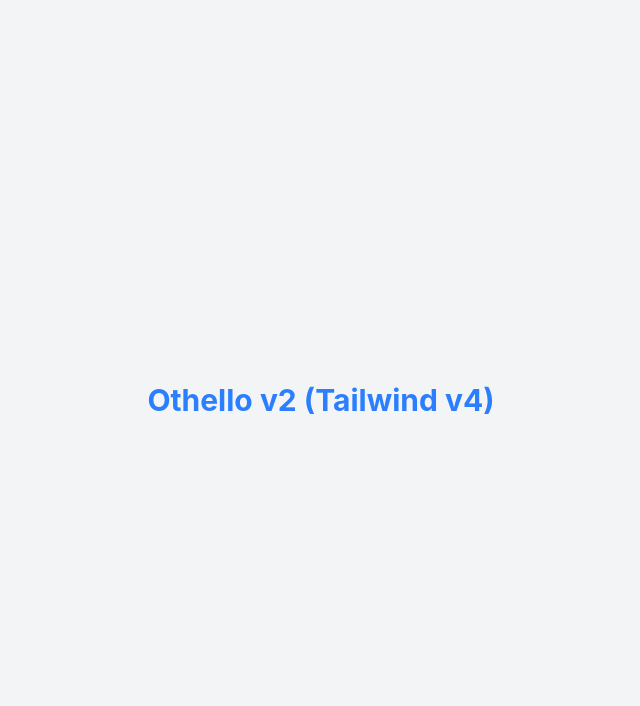
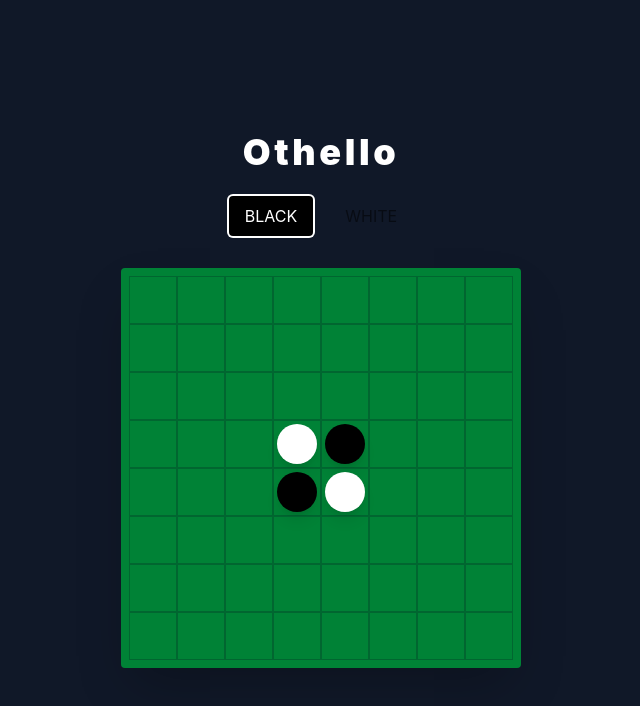
Before and after one commit to harumaki1220/othello-v2, a React (Vite) app: page / in a window 1280 px wide. Shown: the top 706 px of the page, without its empty margins (319-959 px from the left). Built offline with nearby package versions, Linux system fonts and the light colour scheme.

Commit message:
feat: 盤面UIの実装とロジックの結合

```diff
--- a/src/App.tsx
+++ b/src/App.tsx
@@ -1,9 +1,39 @@
+import { useState } from "react";
+import { Board } from "./components/Board";
+import { putDisc, getOpponent, createInitialBoard } from "./logic/board";
+
 function App() {
+  const [board, setBoard] = useState(createInitialBoard());
+  const [turn, setTurn] = useState<"BLACK" | "WHITE">("BLACK");
+
+  const handleCellClick = (x: number, y: number) => {
+    const nextBoard = putDisc(board, turn, x, y);
+
+    if (nextBoard) {
+      setBoard(nextBoard);
+      setTurn(getOpponent(turn));
+    }
+  };
+
   return (
-    <div className="flex h-screen items-center justify-center bg-gray-100">
-      <h1 className="text-3xl font-bold text-blue-500">
-        Othello v2 (Tailwind v4)
-      </h1>
+    <div className="flex min-h-screen flex-col items-center justify-center bg-gray-900 p-4 font-sans text-white">
+      <div className="mb-8 text-center">
+        <h1 className="text-4xl font-black tracking-widest mb-6">Othello</h1>
+        <div className="flex items-center justify-center gap-4">
+          <div
+            className={`px-4 py-2 rounded ${turn === "BLACK" ? "bg-black ring-2 ring-white" : "opacity-50"}`}
+          >
+            BLACK
+          </div>
+          <div
+            className={`px-4 py-2 rounded text-black ${turn === "WHITE" ? "bg-white ring-2 ring-black" : "opacity-50"}`}
+          >
+            WHITE
+          </div>
+        </div>
+      </div>
+
+      <Board board={board} onCellClick={handleCellClick} />
     </div>
   );
 }
--- /dev/null
+++ b/src/components/Board.tsx
@@ -0,0 +1,32 @@
+import type { Board as BoardType } from "../types/othello";
+
+type Props = {
+  board: BoardType;
+  onCellClick: (x: number, y: number) => void;
+};
+
+export const Board = ({ board, onCellClick }: Props) => {
+  return (
+    <div className="inline-block bg-green-700 p-2 shadow-2xl rounded-sm">
+      {board.map((row, y) => (
+        <div key={y} className="flex">
+          {row.map((cell, x) => (
+            <button
+              key={`${x}-${y}`}
+              onClick={() => onCellClick(x, y)}
+              className="flex h-12 w-12 items-center justify-center border border-green-800 transition-colors hover:bg-green-600 focus:outline-none"
+            >
+              {cell !== "EMPTY" && (
+                <div
+                  className={`h-10 w-10 rounded-full shadow-lg transition-all duration-300 ${
+                    cell === "BLACK" ? "bg-black" : "bg-white"
+                  }`}
+                />
+              )}
+            </button>
+          ))}
+        </div>
+      ))}
+    </div>
+  );
+};
```
